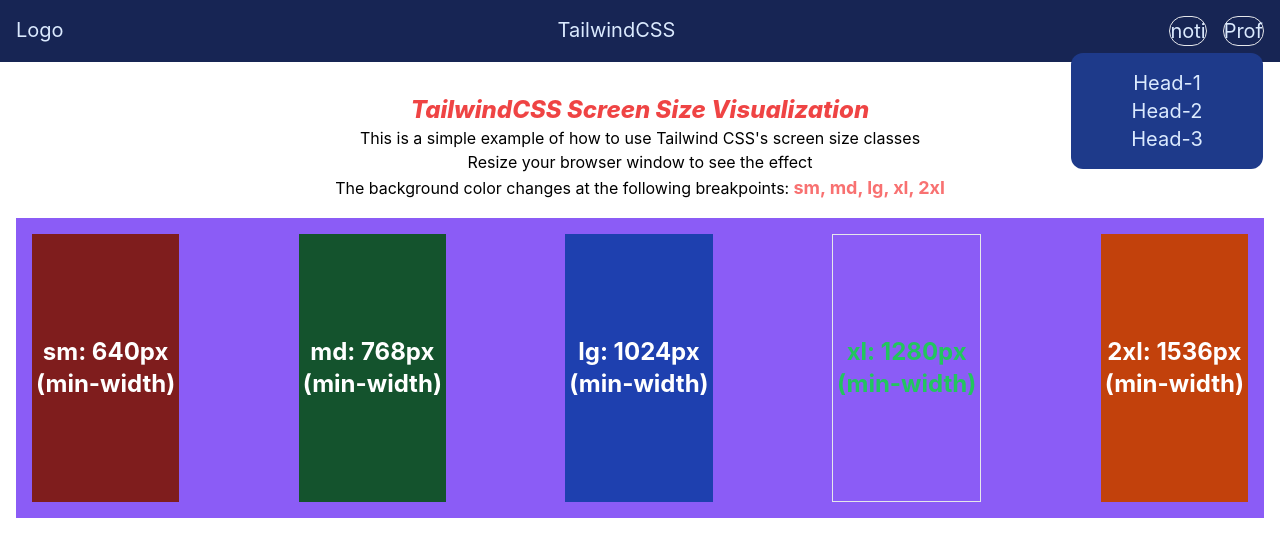
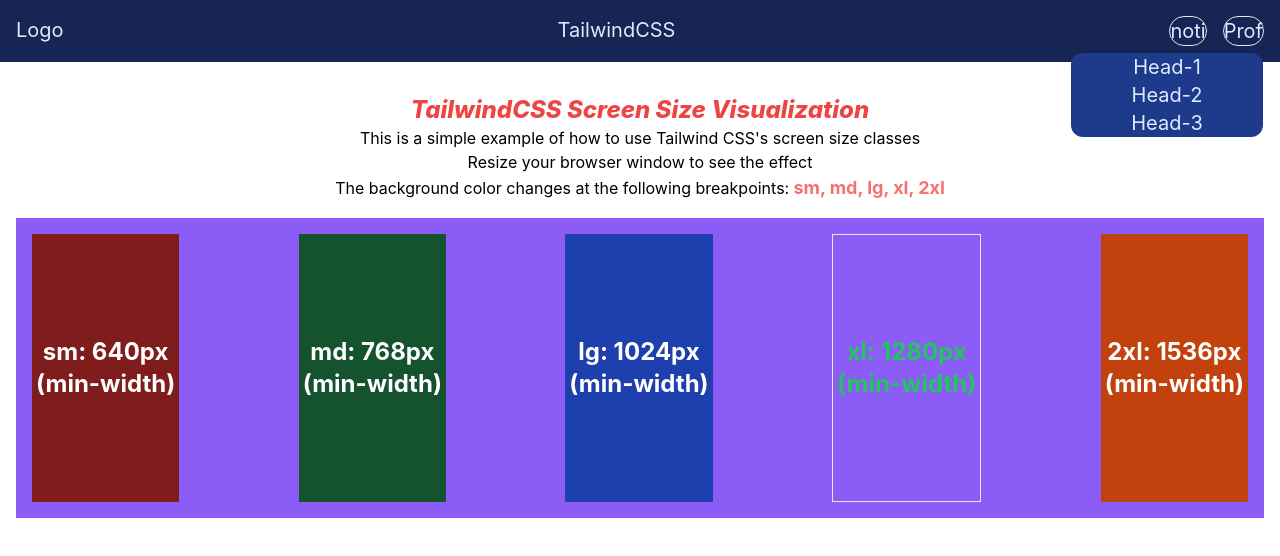
Before and after one commit to Nahid1911/tailwindCssReactJs, a JavaScript app: page / in a window 1280 px wide. Both pictures are taken after a click on the button "Prof". Shown: the top 556 px of the page. Built offline with nearby package versions, Linux system fonts and the light colour scheme; the HTML template or start-up script is replaced by a standard one.

Commit message:
Remove Transition and update menu styling

```diff
--- a/src/components/navBar.js
+++ b/src/components/navBar.js
@@ -1,5 +1,4 @@
-import React, { Fragment } from "react";
-import { Menu, Transition } from "@headlessui/react";
+import { Menu } from "@headlessui/react";
 export default function NavBar() {
   return (
     <div className="flex flex-row justify-between p-4 text-blue-100 text-xl bg-blue-950">
@@ -15,8 +14,7 @@
               <span className="relative">Prof</span>
             </Menu.Button>
           </div>
-          <Transition as={Fragment} className="rounded-xl p-4">
-            <Menu.Items className="absolute right-0 z-10 mt-2 w-48 bg-blue-900">
+            <Menu.Items className="absolute right-0 z-10 mt-2 w-48 rounded-xl bg-blue-900">
               <Menu.Item className="block border-r-amber-600">
                 <a href=" " className="">Head-1</a>
               </Menu.Item>
@@ -27,7 +25,6 @@
                 <a href=" ">Head-3</a>
               </Menu.Item>
             </Menu.Items>
-          </Transition>
         </Menu>
       </div>
     </div>
```
